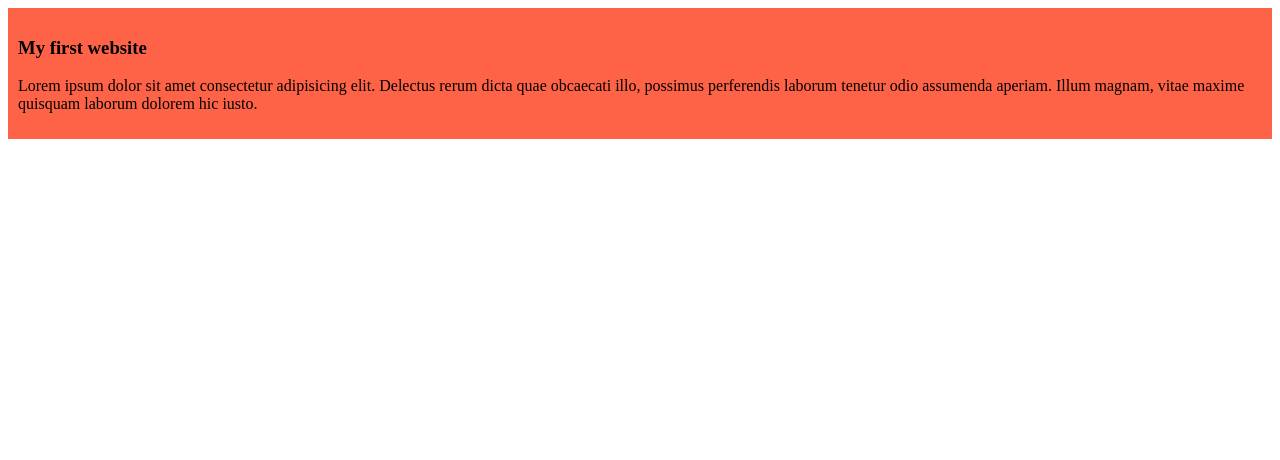
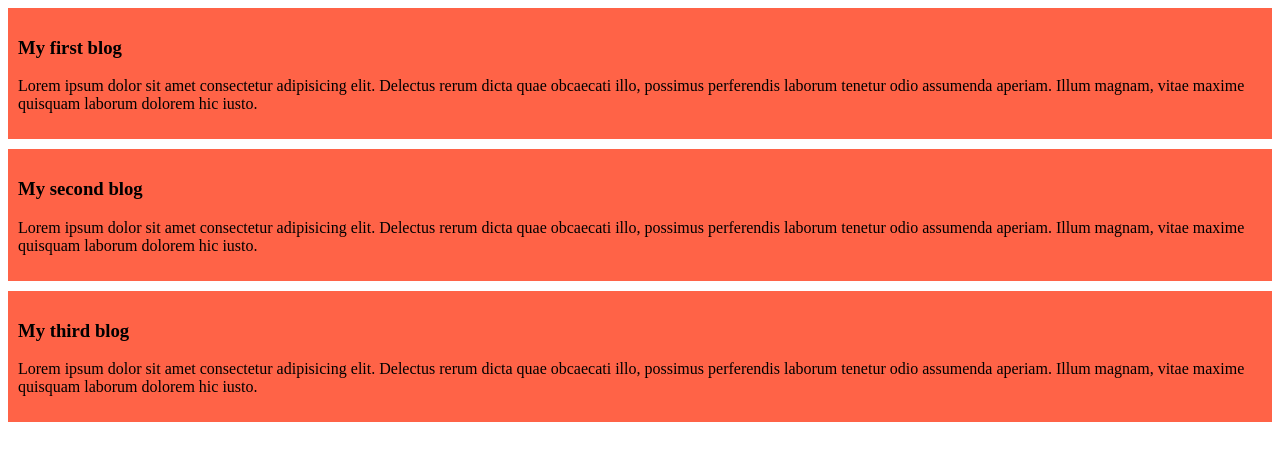
Before and after one commit to aegisbless1/final-test, a plain HTML site: page index.html in a window 1280 px wide. Drawn offline with Linux system fonts and the light colour scheme.

Commit message:
added the second and third blog

```diff
--- a/index.html
+++ b/index.html
@@ -8,7 +8,15 @@
 </head>
 <body>
     <div>
-    <h3>My first website</h3>
+    <h3>My first blog</h3>
+    <p>Lorem ipsum dolor sit amet consectetur adipisicing elit. Delectus rerum dicta quae obcaecati illo, possimus perferendis laborum tenetur odio assumenda aperiam. Illum magnam, vitae maxime quisquam laborum dolorem hic iusto.</p>
+    </div>
+    <div>
+    <h3>My second blog</h3>
+    <p>Lorem ipsum dolor sit amet consectetur adipisicing elit. Delectus rerum dicta quae obcaecati illo, possimus perferendis laborum tenetur odio assumenda aperiam. Illum magnam, vitae maxime quisquam laborum dolorem hic iusto.</p>
+    </div>
+    <div>
+    <h3>My third blog</h3>
     <p>Lorem ipsum dolor sit amet consectetur adipisicing elit. Delectus rerum dicta quae obcaecati illo, possimus perferendis laborum tenetur odio assumenda aperiam. Illum magnam, vitae maxime quisquam laborum dolorem hic iusto.</p>
     </div>
 </body>
--- a/styles/blog.css
+++ b/styles/blog.css
@@ -1,4 +1,5 @@
 div{
     background-color: tomato;
     padding: 10px;
+    margin-bottom: 10px;
 }
```
